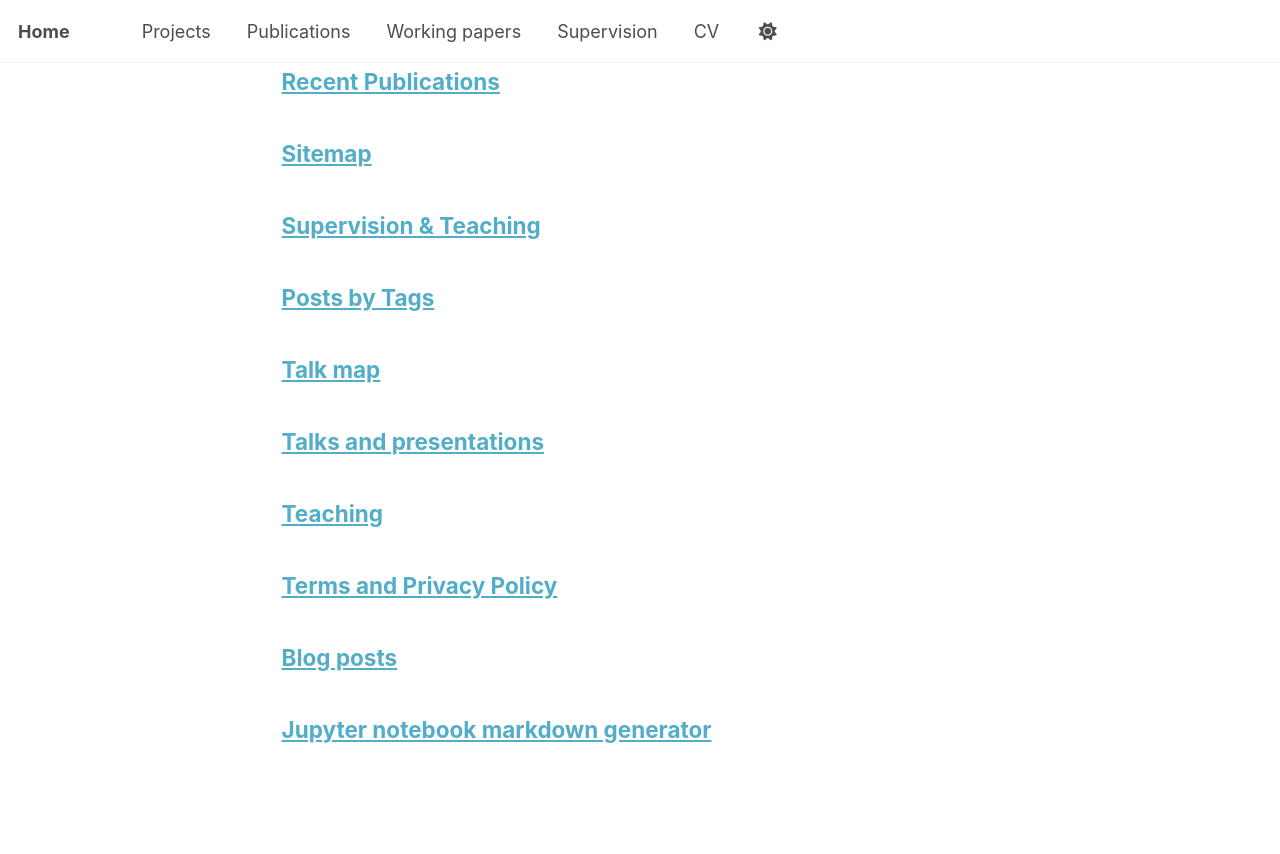
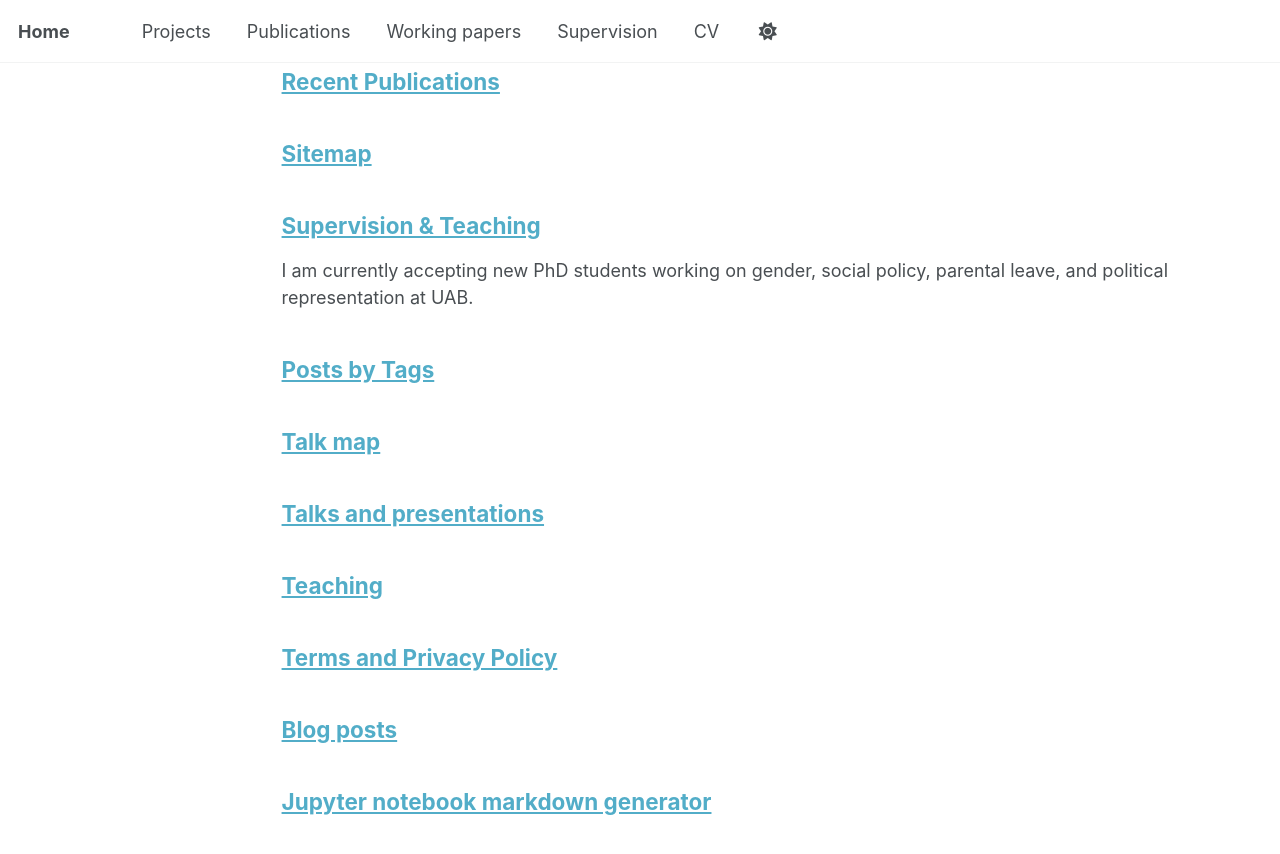
Before and after one commit to danimarinova/web, a Jekyll site: the page built from _pages/page-archive.html, in a window 1280 px wide and 900 px high, scrolled down 1139 px. Shown: the top 854 px of the window. Built offline with Jekyll 4.4.1, drawn with Linux system fonts in a browser that asks for light colours; a script that is not in the unit is left out.

Commit message:
Update supervision.md

```diff
--- a/_pages/supervision.md
+++ b/_pages/supervision.md
@@ -1,8 +1,6 @@
 ---
-layout: archive
 title: "Supervision & Teaching"
-permalink: /supervision/
-author_profile: true
+excerpt: "I am currently accepting new PhD students working on gender, social policy, parental leave, and political representation at UAB."
 ---
 
 I am currently accepting new PhD students. I welcome applicants drawn to research at the intersection of gender, social policy, and political representation. Students interested in developing strong quantitative training alongside substantive expertise will find a good fit here. I work primarily with quantitative and causal-inference methods: panel data, survey and field experiments, and original data collection.
```
